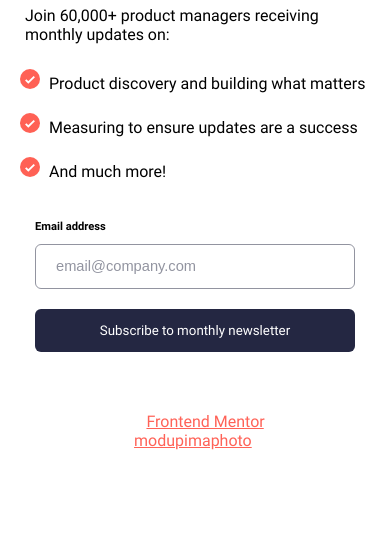
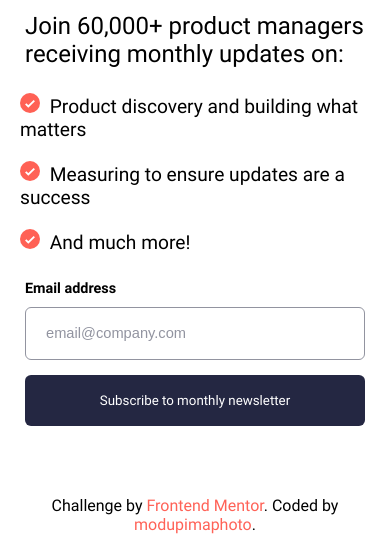
Before and after one commit to modupimaphoto/newsletter-signup, a plain HTML site: page index.html in a window 390 px wide. Shown: the part 385-934 px from the top of the page. Before the commit the page ends 845 px from the top, so only its background shows below. Drawn offline with Linux system fonts and the light colour scheme.

Commit message:
increased font size for the content for mobile

```diff
--- a/assets/css/styles.css
+++ b/assets/css/styles.css
@@ -6,10 +6,6 @@
 	font-family: Roboto-Regular;
 	src: url("../fonts/Roboto-Regular.ttf");
 }
-/*
-- Mobile: 375px
-- Desktop: 1440px
-*/
 * {
 	box-sizing: border-box;
 	margin: 0;
@@ -32,7 +28,7 @@ body {
 	background-color: var(--white);
 	margin: 0 auto;
 	width: 60%;
-	margin-top: 6%;
+	margin-top: 3%;
 	padding: 20px;
 	border-radius: 15px;
 }
@@ -99,14 +95,14 @@ body {
 	font-family: Roboto-Regular;
 	transition: 1s;
 }
+.input-group input[type="email"], input[type="submit"], .success-wrapper button{
+	width: 100%;
+	padding: 16px 20px;
+	display: block;
+	border-radius: 6px;
+}
 .input-group input[type="submit"]:hover, .success-wrapper button:hover {
 	background: linear-gradient(to right, rgb(255, 87, 137), var(--tomato));
-}
-.input-group input[type="email"], input[type="submit"], .success-wrapper button{
-	width: 100%;
-	padding: 14px 20px;
-	display: block;
-	border-radius: 6px;
 }
 /*
 	#########################
@@ -131,16 +127,17 @@ body {
 	width: 75%;
 }
 .attribution {
-	margin: 10px;
+	font-family: Roboto-Regular;
 	text-align: center;
-	color: var(--white);
-	font-family: Roboto-Regular;
+	color: white;
+	padding: 15px;
 }
 .attribution a {
-	color: var(--tomato)
+	color: var(--tomato);
+	text-decoration: none;
 }
 .success-wrapper {
-	padding: 10px;
+	padding: 8px;
 }
 .success-wrapper img{
 	width: 40px;
@@ -177,6 +174,25 @@ body {
 	.content-wrapper h1, p, ul, form{
 		padding: 15px
 	}
+	.content-wrapper h1 {
+		font-size: 2.8rem;
+	}
+	.content-wrapper p {
+		font-size: 1.5rem;
+	}
+	.content-wrapper li {
+		font-size: 1.2rem;
+	}
+	.input-group{
+		padding: 0;
+		margin-bottom: 15px
+	}
+	.input-group label, .error-msg {
+		font-size: .9em;
+	}
+	.input-group input[type="email"], input[type="submit"], .success-wrapper button{
+		padding: 18px 20px;
+	}
 	.container img {
 		width: 20px;
 	}
@@ -199,4 +215,7 @@ body {
 	.success-wrapper p {
 		margin-bottom: 50%;
 	}
+	.attribution {
+		color: black
+	}
 }
```
